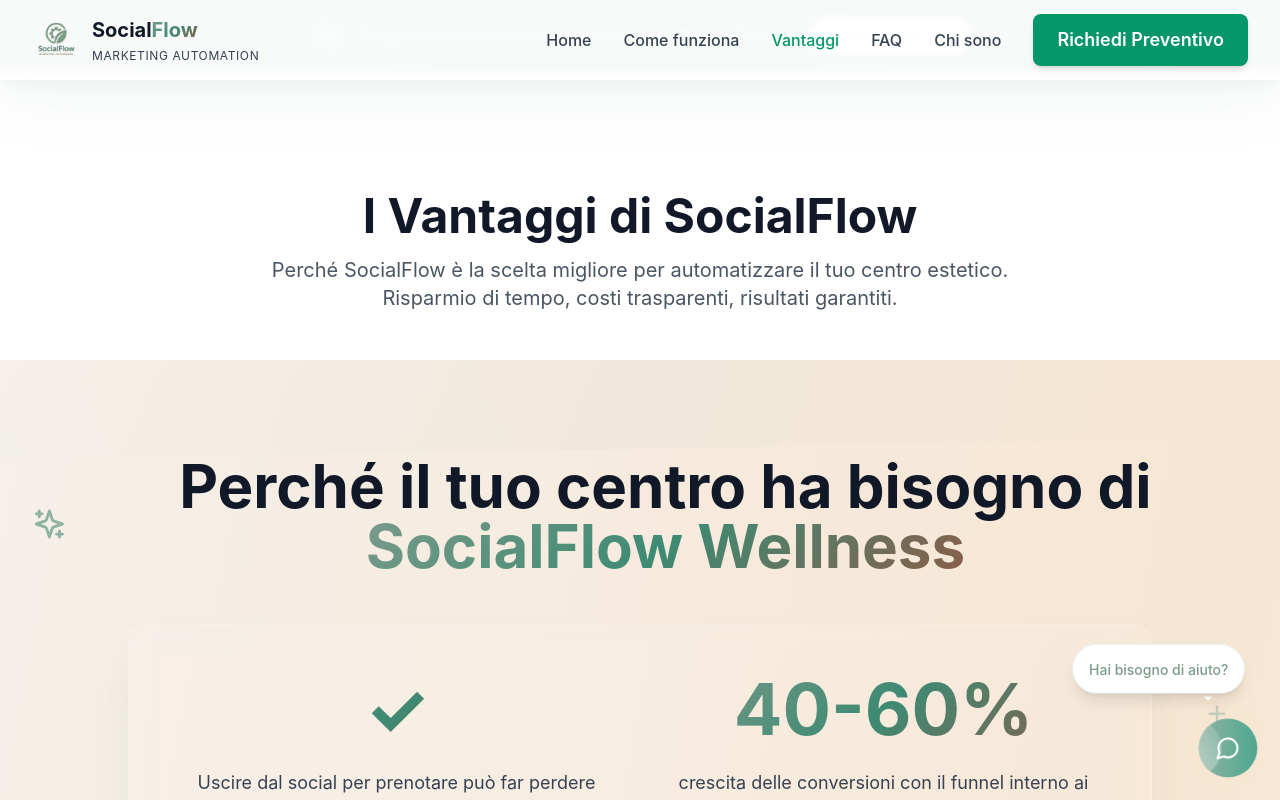
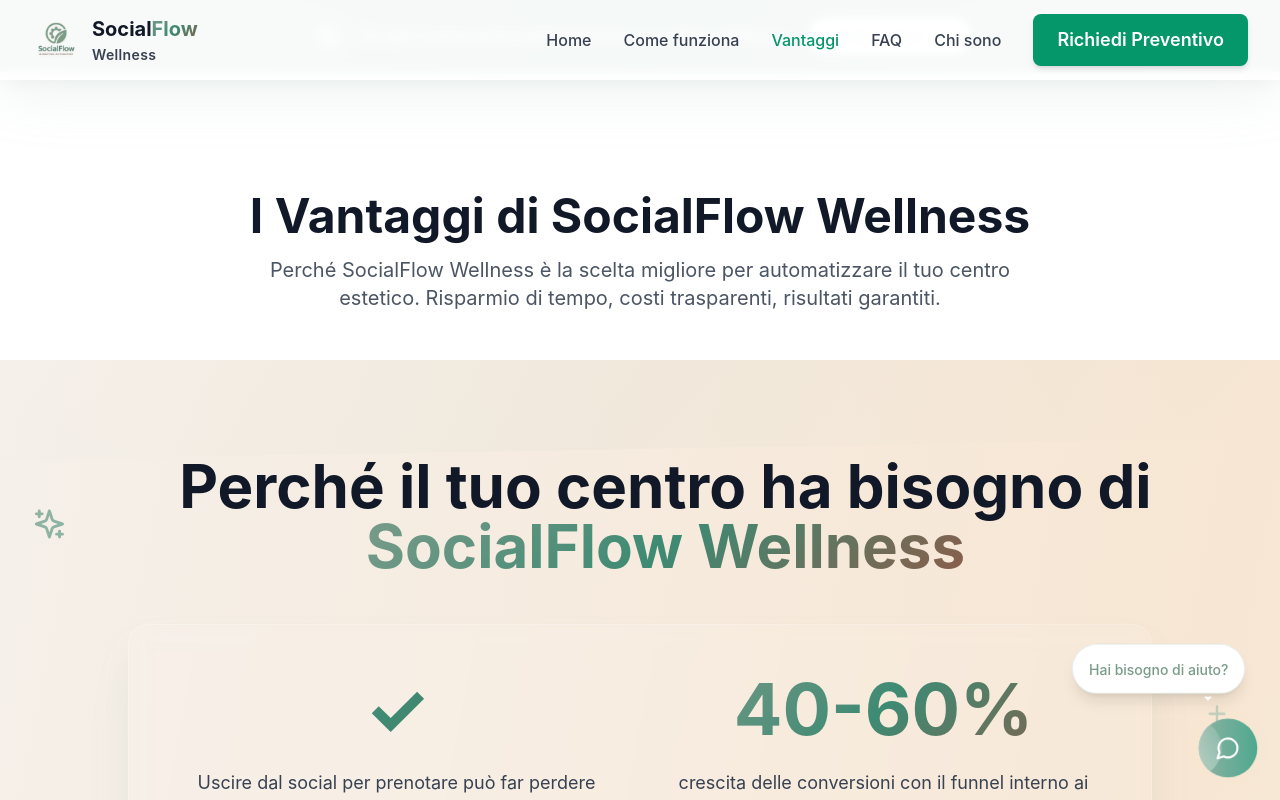
Before and after one commit to ronza99/SocialFlow-Wellness, a React (Vite) app: page /vantaggi in a window 1280 px wide. Shown: the top 800 px of the page. Built offline with nearby package versions, Linux system fonts and the light colour scheme.

Commit message:
Updated ComeFunziona.tsx

```diff
--- a/src/components/Footer.tsx
+++ b/src/components/Footer.tsx
@@ -23,7 +23,7 @@
             <div className="flex items-center justify-center mb-8">
               <Sparkles className="w-8 h-8 sm:w-12 sm:h-12 text-sage-green mr-3 sm:mr-4" />
               <h2 className="text-3xl sm:text-4xl md:text-5xl lg:text-6xl xl:text-7xl font-serif font-bold text-white mb-8 sm:mb-12 px-2">
-                Configura il tuo sistema SocialFlow
+                Configura il tuo sistema SocialFlow Wellness
               </h2>
             </div>
             <p className="text-2xl sm:text-3xl md:text-4xl text-gray-200 mb-12 sm:mb-16 max-w-4xl mx-auto font-light px-4">
--- a/src/components/Logo.tsx
+++ b/src/components/Logo.tsx
@@ -45,10 +45,12 @@
       </div>
       {showText && (
         <div className={`ml-3 ${textSizeClasses[size]} font-sans font-bold`}>
-          <span className="text-high-contrast">Social</span>
-          <span className="gradient-text">Flow</span>
-          <div className="text-xs text-readable font-normal tracking-wider uppercase mt-1">
-            Marketing Automation
+          <div className="flex items-baseline">
+            <span className="text-high-contrast">Social</span>
+            <span className="gradient-text">Flow</span>
+          </div>
+          <div className="text-sm text-readable font-semibold tracking-wide mt-0.5">
+            Wellness
           </div>
         </div>
       )}
--- a/src/components/MultipleBookingsFeature.tsx
+++ b/src/components/MultipleBookingsFeature.tsx
@@ -131,7 +131,7 @@
         {/* Confronto sistemi */}
         <div className="mb-16 sm:mb-20">
           <h3 className="text-2xl sm:text-3xl font-serif font-bold text-high-contrast mb-8 sm:mb-12 text-center">
-            ⚔️ Software Tradizionali vs SocialFlow
+            ⚔️ Software Tradizionali vs SocialFlow Wellness
           </h3>
 
           <div className="grid grid-cols-1 lg:grid-cols-2 gap-6 sm:gap-8">
@@ -183,7 +183,7 @@
 
                   <div className="bg-green-50 rounded-wellness p-3 sm:p-4 border border-green-200">
                     <p className="text-xs sm:text-sm text-readable">
-                      <strong>SocialFlow:</strong> {scenario.socialflow}
+                      <strong>SocialFlow Wellness:</strong> {scenario.socialflow}
                     </p>
                   </div>
                 </div>
@@ -252,7 +252,7 @@
 
               <div>
                 <h4 className="font-serif font-bold text-high-contrast text-lg sm:text-xl mb-4 sm:mb-6">
-                  ✅ Risposta SocialFlow
+                  ✅ Risposta SocialFlow Wellness
                 </h4>
 
                 <div className="space-y-3 sm:space-y-4">
--- a/src/components/SMSvsEmailMarketing.tsx
+++ b/src/components/SMSvsEmailMarketing.tsx
@@ -95,7 +95,7 @@
             <div className="text-center mb-8 sm:mb-10">
               <Target className="w-12 h-12 sm:w-16 sm:h-16 text-white mx-auto mb-4 sm:mb-6" />
               <h3 className="text-2xl sm:text-3xl font-serif font-bold mb-4 sm:mb-6">
-                🎯 La Strategia WhatsApp di SocialFlow
+                🎯 La Strategia WhatsApp di SocialFlow Wellness
               </h3>
             </div>
 
@@ -169,7 +169,7 @@
               📈 Risultati Concreti con WhatsApp Follow-up
             </h3>
             <p className="text-lg text-gray-700 max-w-2xl mx-auto">
-              Dati reali da centri wellness che utilizzano la strategia WhatsApp di SocialFlow
+              Dati reali da centri wellness che utilizzano la strategia WhatsApp di SocialFlow Wellness
             </p>
           </div>
 
--- a/src/components/SocialProof.tsx
+++ b/src/components/SocialProof.tsx
@@ -62,7 +62,7 @@
             Perché Funziona
           </h2>
           <p className="text-base sm:text-lg md:text-xl text-gray-700 max-w-3xl mx-auto font-light animate-fade-in-up px-4 leading-relaxed">
-            SocialFlow è progettato su tre principi fondamentali che rendono le prenotazioni più semplici per te e i tuoi clienti
+            SocialFlow Wellness è progettato su tre principi fondamentali che rendono le prenotazioni più semplici per te e i tuoi clienti
           </p>
         </div>
 
--- a/src/components/VideoDemo.tsx
+++ b/src/components/VideoDemo.tsx
@@ -32,7 +32,7 @@
       <div id="video-demo" className="max-w-7xl mx-auto px-4 sm:px-6 lg:px-8">
         <div className="text-center mb-20">
           <h2 className="text-2xl sm:text-3xl md:text-4xl lg:text-5xl font-serif font-bold text-gray-900 mb-8 sm:mb-12 px-4">
-            🎬 Guarda SocialFlow in Azione
+            🎬 Guarda SocialFlow Wellness in Azione
           </h2>
           <p className="text-base sm:text-lg md:text-xl text-gray-700 max-w-3xl mx-auto font-light px-4 leading-relaxed">
             Scopri passo dopo passo come funziona il sistema con esempi reali
--- a/src/pages/ComeFunziona.tsx
+++ b/src/pages/ComeFunziona.tsx
@@ -8,10 +8,10 @@
     <div className="py-12">
       <div className="max-w-7xl mx-auto px-4 sm:px-6 lg:px-8 mb-12">
         <h1 className="text-4xl md:text-5xl font-bold text-gray-900 text-center mb-4">
-          Come Funziona SocialFlow
+          Come Funziona SocialFlow Wellness
         </h1>
         <p className="text-xl text-gray-600 text-center max-w-3xl mx-auto">
-          Scopri quanto è semplice automatizzare il tuo centro estetico con SocialFlow.
+          Scopri quanto è semplice automatizzare il tuo centro estetico con SocialFlow Wellness.
           Nessuna competenza tecnica richiesta, tutto pronto all'uso.
         </p>
       </div>
--- a/src/pages/FAQPage.tsx
+++ b/src/pages/FAQPage.tsx
@@ -9,7 +9,7 @@
           Domande Frequenti
         </h1>
         <p className="text-xl text-gray-600 text-center max-w-3xl mx-auto">
-          Tutte le risposte alle tue domande su SocialFlow. Se non trovi quello che cerchi,
+          Tutte le risposte alle tue domande su SocialFlow Wellness. Se non trovi quello che cerchi,
           contattaci direttamente tramite il chatbot o richiedi un preventivo.
         </p>
       </div>
--- a/src/pages/Vantaggi.tsx
+++ b/src/pages/Vantaggi.tsx
@@ -9,10 +9,10 @@
     <div className="py-12">
       <div className="max-w-7xl mx-auto px-4 sm:px-6 lg:px-8 mb-12">
         <h1 className="text-4xl md:text-5xl font-bold text-gray-900 text-center mb-4">
-          I Vantaggi di SocialFlow
+          I Vantaggi di SocialFlow Wellness
         </h1>
         <p className="text-xl text-gray-600 text-center max-w-3xl mx-auto">
-          Perché SocialFlow è la scelta migliore per automatizzare il tuo centro estetico.
+          Perché SocialFlow Wellness è la scelta migliore per automatizzare il tuo centro estetico.
           Risparmio di tempo, costi trasparenti, risultati garantiti.
         </p>
       </div>
```
